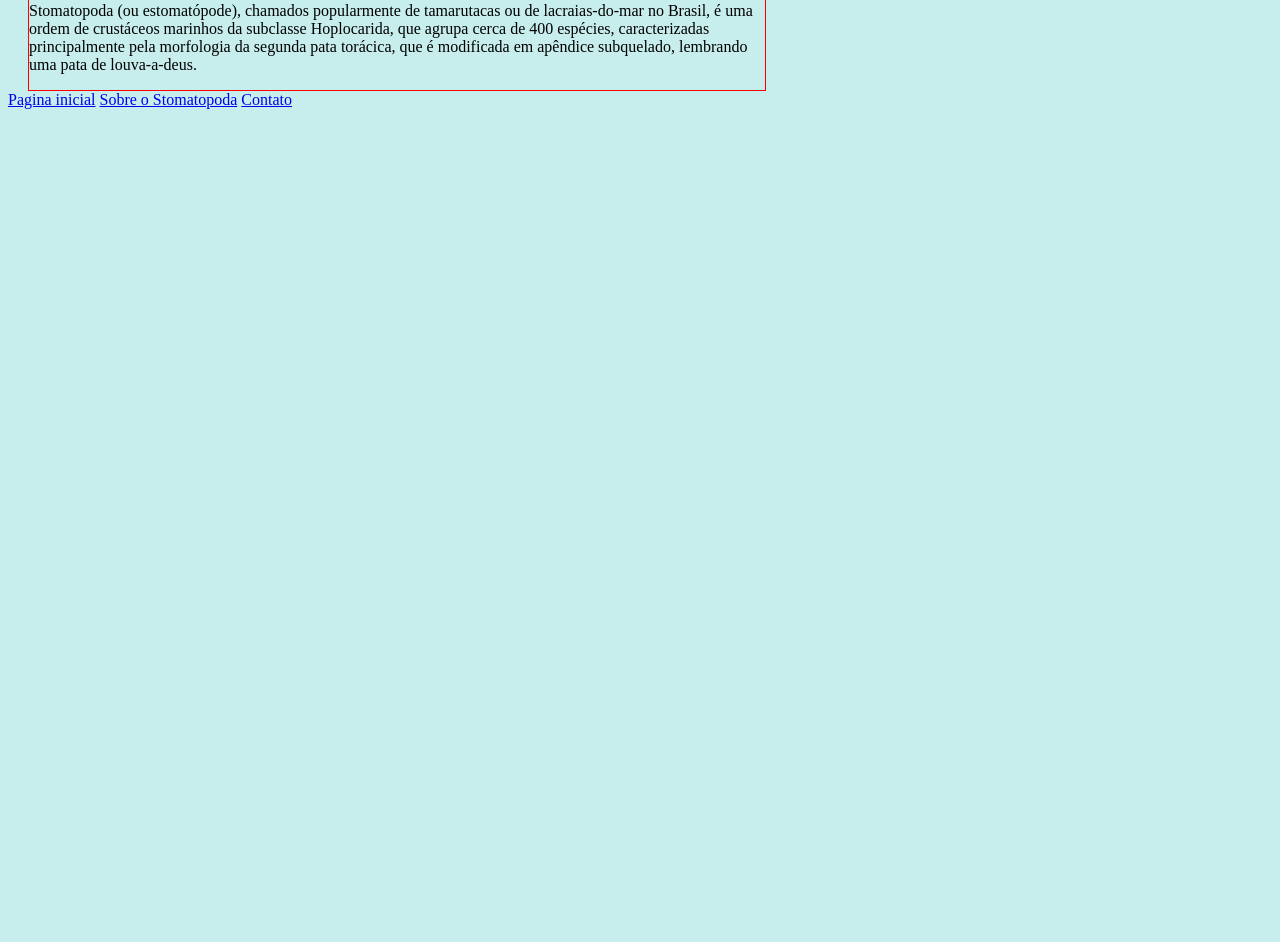
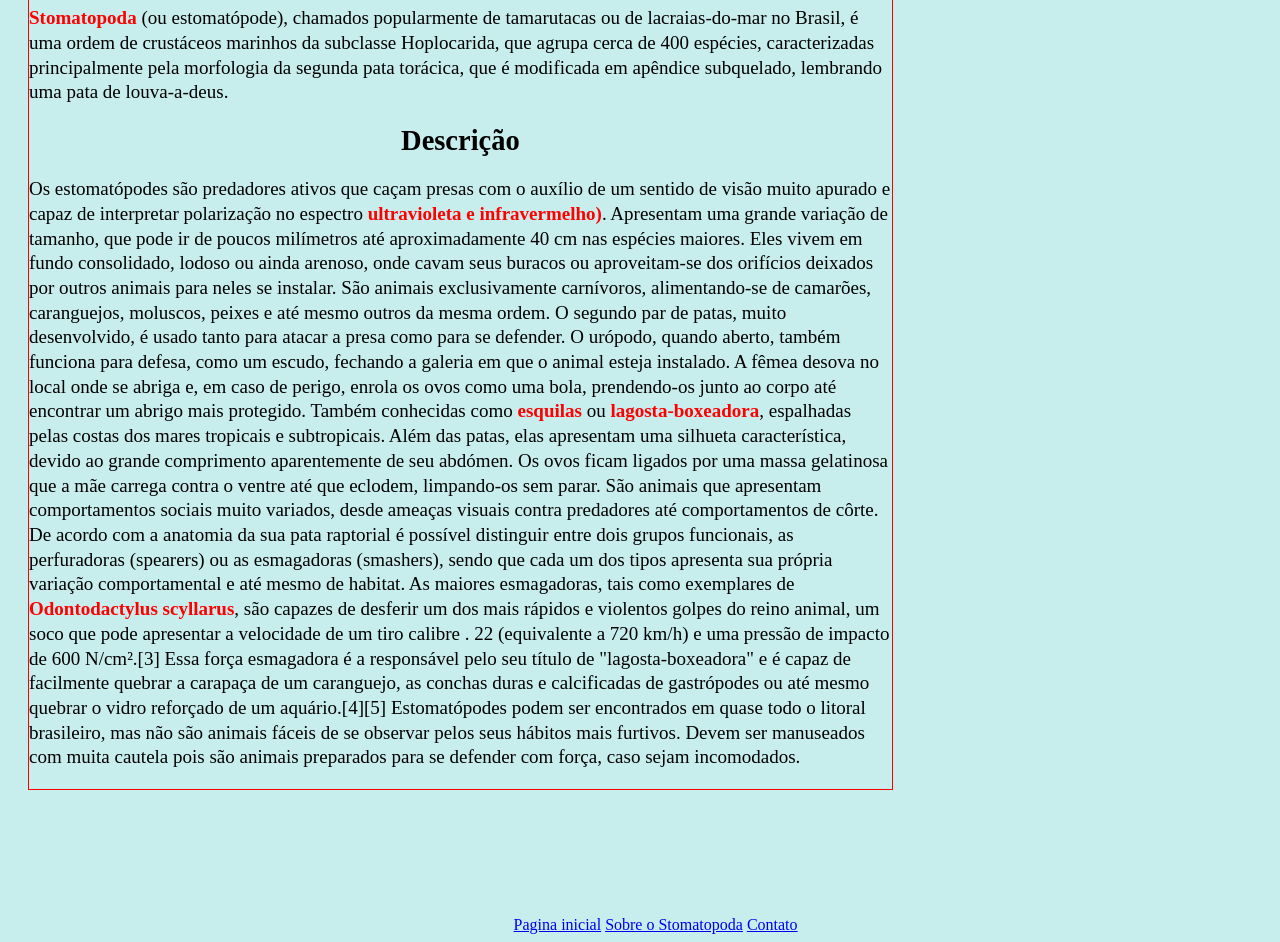
Before and after one commit to GusVF/exercicios_modulo1, a plain HTML site: page exercicios3.4_stomatopoda/index.html in a window 1280 px wide. Shown: the part 678-1620 px from the top of the page. Before the commit the page ends 800 px from the top, so only its background shows below. Drawn offline with Linux system fonts and the light colour scheme.

Commit message:
adicionando_estilos

```diff
--- a/exercicios3.4_stomatopoda/index.html
+++ b/exercicios3.4_stomatopoda/index.html
@@ -28,14 +28,41 @@
     <section class="fatos">
       <h2>Fatos sobre o Stomatopoda:</h2>
       <p>
-        Stomatopoda (ou estomatópode), chamados popularmente de tamarutacas ou
+        <strong>Stomatopoda</strong> (ou estomatópode), chamados popularmente de tamarutacas ou
         de lacraias-do-mar no Brasil, é uma ordem de crustáceos marinhos da
         subclasse Hoplocarida, que agrupa cerca de 400 espécies, caracterizadas
         principalmente pela morfologia da segunda pata torácica, que é
         modificada em apêndice subquelado, lembrando uma pata de louva-a-deus.
       </p>
+      <p><h2>Descrição</h2>
+        Os estomatópodes são predadores ativos que caçam presas com o auxílio de um sentido de visão
+        muito apurado e capaz de interpretar polarização no espectro <strong>ultravioleta e infravermelho)</strong>.
+        Apresentam uma grande variação de tamanho, que pode ir de poucos milímetros até aproximadamente
+        40 cm nas espécies maiores.
+        Eles vivem em fundo consolidado, lodoso ou ainda arenoso, onde cavam seus buracos ou aproveitam-se
+        dos orifícios deixados por outros animais para neles se instalar.
+        São animais exclusivamente carnívoros, alimentando-se de camarões, caranguejos, moluscos,
+        peixes e até mesmo outros da mesma ordem.
+        O segundo par de patas, muito desenvolvido, é usado tanto para atacar a presa como para se defender.
+        O urópodo, quando aberto, também funciona para defesa, como um escudo,
+        fechando a galeria em que o animal esteja instalado. A fêmea desova no local onde se abriga e,
+        em caso de perigo, enrola os ovos como uma bola, prendendo-os junto ao corpo até encontrar um abrigo mais protegido.
+        Também conhecidas como <strong> esquilas </strong> ou <strong>lagosta-boxeadora</strong>, espalhadas pelas costas dos mares tropicais e subtropicais.
+        Além das patas, elas apresentam uma silhueta característica, devido ao grande comprimento aparentemente de seu abdómen.
+        Os ovos ficam ligados por uma massa gelatinosa que a mãe carrega contra o ventre até que eclodem, limpando-os sem parar.
+        São animais que apresentam comportamentos sociais muito variados, desde ameaças visuais contra predadores até comportamentos de côrte.
+        De acordo com a anatomia da sua pata raptorial é possível distinguir entre dois grupos funcionais,
+        as perfuradoras (spearers) ou as esmagadoras (smashers), sendo que cada um dos tipos apresenta sua própria variação comportamental e até mesmo de habitat.
+        As maiores esmagadoras, tais como exemplares de <strong>Odontodactylus scyllarus</strong>,
+        são capazes de desferir um dos mais rápidos e violentos golpes do reino animal, um soco que pode apresentar a velocidade de um tiro calibre .
+        22 (equivalente a 720 km/h) e uma pressão de impacto de 600 N/cm².[3] Essa força esmagadora é a responsável pelo seu título de "lagosta-boxeadora"
+        e é capaz de facilmente quebrar a carapaça de um caranguejo, as conchas duras e calcificadas de gastrópodes ou até mesmo quebrar o vidro reforçado de um aquário.[4][5]
+        Estomatópodes podem ser encontrados em quase todo o litoral brasileiro, mas não são animais fáceis de se observar pelos seus hábitos mais furtivos.
+        Devem ser manuseados com muita cautela pois são animais preparados para se defender com força, caso sejam incomodados.
+
+        </p>
     </section>
-    <nav>
+    <footer class="links">
       <a href="http://127.0.0.1:5500/index.html" target="_blank"
         >Pagina inicial</a
       >
@@ -43,6 +70,6 @@
         >Sobre o Stomatopoda</a
       >
       <a href="https://www.betrybe.com" target="_blank">Contato</a>
-    </nav>
+    </footer>
   </body>
 </html>
--- a/exercicios3.4_stomatopoda/style.css
+++ b/exercicios3.4_stomatopoda/style.css
@@ -7,11 +7,12 @@ header {
     text-align: center;
     font-family: cursive;
     font-size: 30px;
-    border: 5px solid black;
+    border-bottom: 10px solid black;
+    margin-bottom: 2px;
 }
 
 .foto1{
-    height: 330px;
+    height: 350px;
     width: 55%;
     margin-bottom: 30px;
     margin-left: 30px;
@@ -32,12 +33,29 @@ aside {
 }
 
 .fatos {
-    margin-top: 80px;
+    margin-top: 65px;
     margin-left: 20px;
-    margin-right: 40%;
+    margin-right: 30%;
 }
 
+.fatos {
+    line-height:130%;
+    font-size:19px;
+}
 
+.fatos h2 {
+    text-align: center;
+}
 .fatos {
     border: 1px solid red;
 }
+
+strong {
+    color: red;
+}
+
+ .links  {
+    margin-top: 10%;
+    margin-left: 40%;
+    display: inline-block;
+}
```
